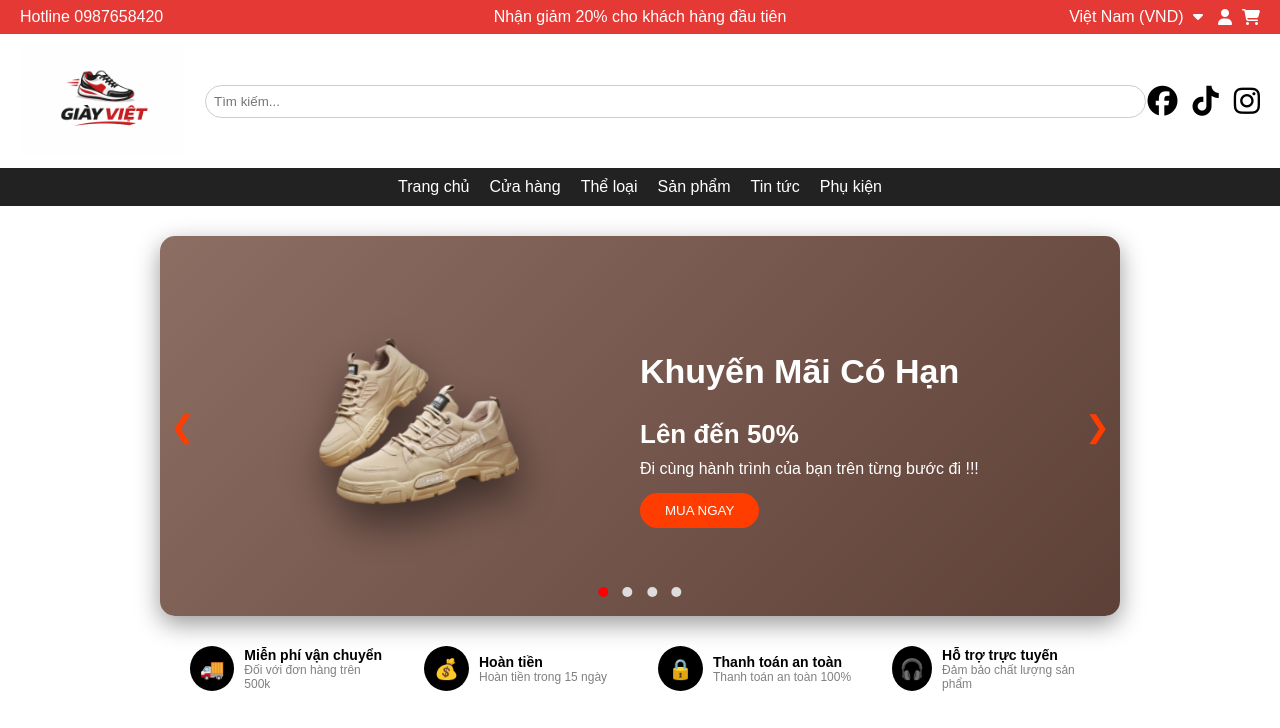
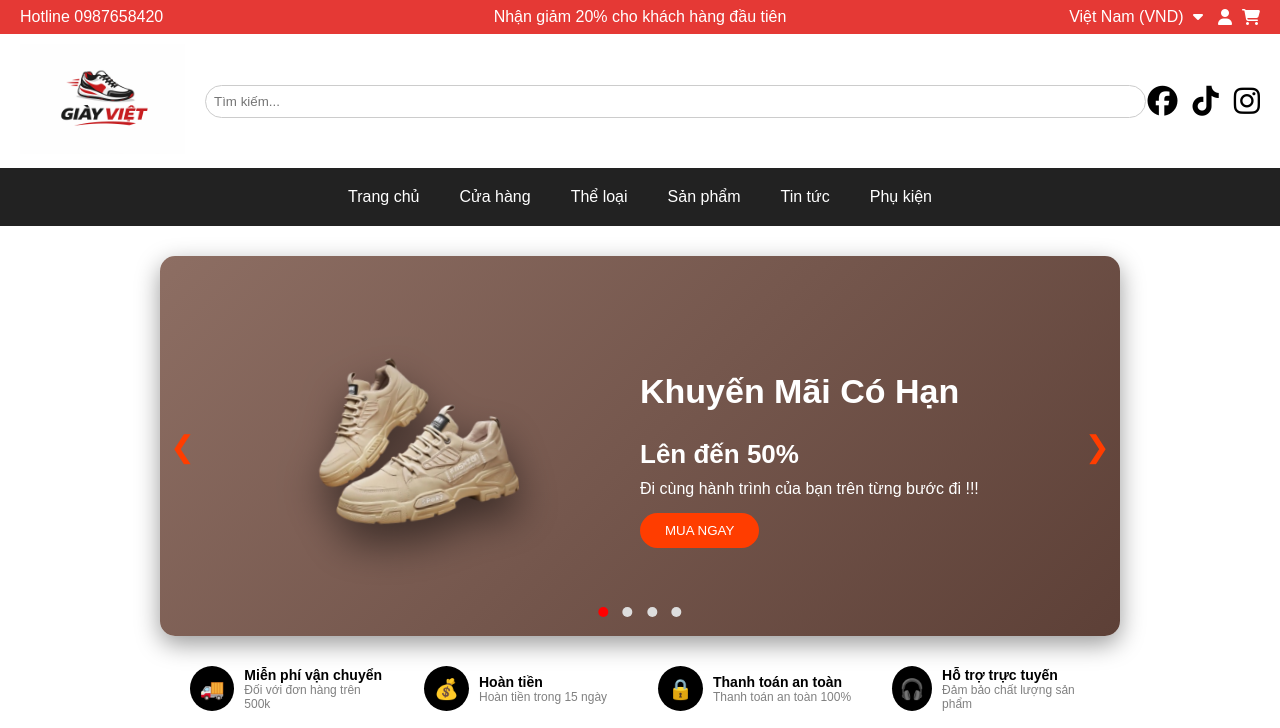
Before and after one commit to HieuHuynh27/trangwedb-ngi-yvi-t-, a plain HTML site: page index.html in a window 1280 px wide. Shown: the top 728 px of the page. Drawn offline with Linux system fonts and the light colour scheme.

Commit message:
Add files via upload

```diff
--- a/index.html
+++ b/index.html
@@ -114,6 +114,14 @@ nav {
 }
 nav a:hover {
   color: #e53935;
+}
+nav {
+  display: flex;
+  gap: 20px;
+}
+
+nav a {
+  padding: 10px;
 }
 
 /* Khung giày */
```
